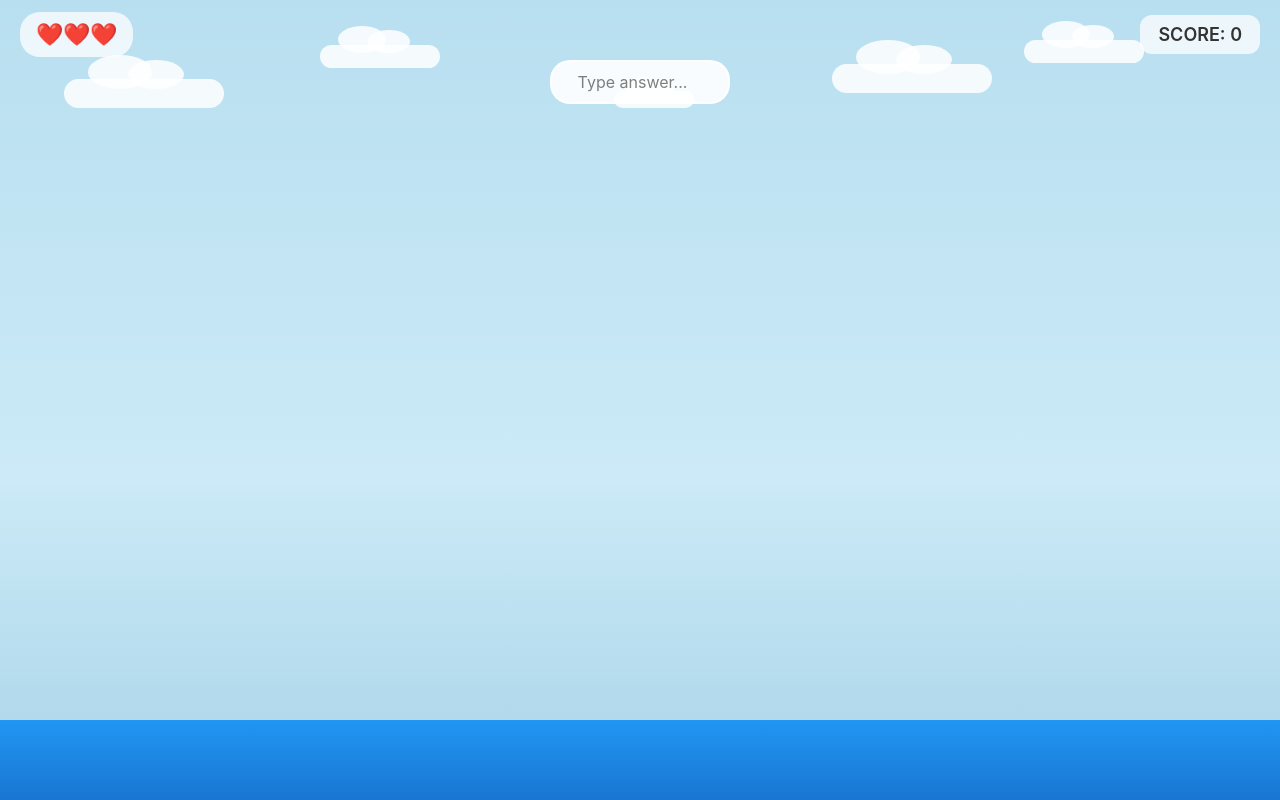
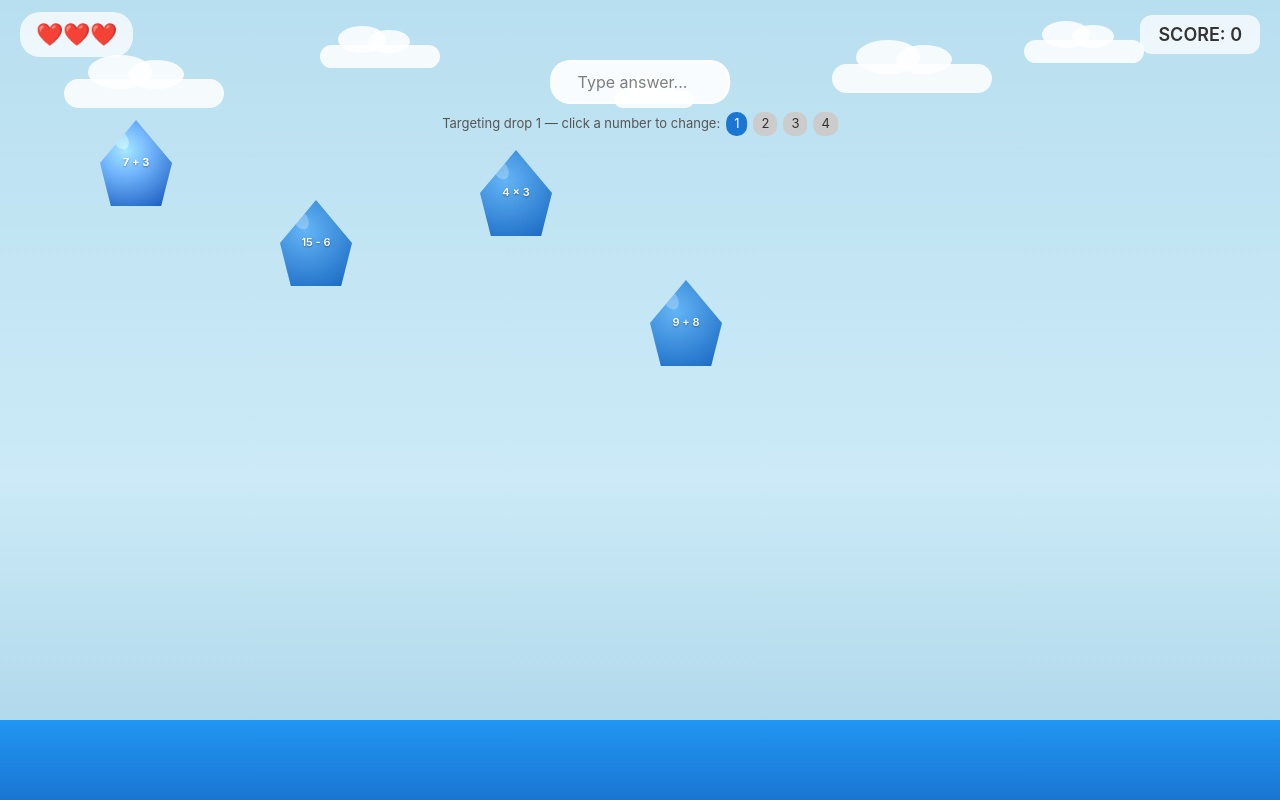
Before and after one commit to AmirulAjijurSheikh/math-rain, a React (Vite) app: page / in a window 1280 px wide. Built offline with nearby package versions, Linux system fonts and the light colour scheme.

Commit message:
Day 4: built raindrop component with math questions

```diff
--- a/src/App.tsx
+++ b/src/App.tsx
@@ -1,6 +1,8 @@
+import { useState } from 'react'
 import Cloud from './components/Cloud'
+import Drop from './components/Drop'
+import type { DropData } from './types'
 
-// Our cloud data - position and size for each cloud
 const CLOUDS = [
   { id: 1, x: 5,  y: 60,  size: 'large'  as const },
   { id: 2, x: 25, y: 30,  size: 'medium' as const },
@@ -9,9 +11,19 @@ const CLOUDS = [
   { id: 5, x: 80, y: 25,  size: 'medium' as const },
 ]
 
+// Sample drops to test our component - not real gameplay yet
+const TEST_DROPS: DropData[] = [
+  { id: 1, x: 100, y: 120, question: '7 + 3',  answer: 10, speed: 1 },
+  { id: 2, x: 280, y: 200, question: '15 - 6', answer: 9,  speed: 1 },
+  { id: 3, x: 480, y: 150, question: '4 × 3',  answer: 12, speed: 1 },
+  { id: 4, x: 650, y: 280, question: '9 + 8',  answer: 17, speed: 1 },
+]
+
 function App() {
+  // targetedId tracks which drop the player is currently answering
+  const [targetedId, setTargetedId] = useState<number>(1)
+
   return (
-    // Game container - full screen sky background
     <div
       style={{
         position: 'relative',
@@ -21,7 +33,6 @@ function App() {
         overflow: 'hidden',
       }}
     >
-
       {/* Clouds */}
       {CLOUDS.map(cloud => (
         <Cloud
@@ -32,7 +43,18 @@ function App() {
         />
       ))}
 
-      {/* Ocean strip at bottom */}
+      {/* Raindrops */}
+      {TEST_DROPS.map(drop => (
+        <Drop
+          key={drop.id}
+          x={drop.x}
+          y={drop.y}
+          question={drop.question}
+          isTargeted={drop.id === targetedId}
+        />
+      ))}
+
+      {/* Ocean */}
       <div
         style={{
           position: 'absolute',
@@ -44,7 +66,7 @@ function App() {
         }}
       />
 
-      {/* HUD - top bar with lives and score */}
+      {/* HUD */}
       <div
         style={{
           position: 'absolute',
@@ -57,7 +79,6 @@ function App() {
           padding: '0 20px',
         }}
       >
-        {/* Lives */}
         <div
           style={{
             background: 'rgba(255,255,255,0.75)',
@@ -71,7 +92,6 @@ function App() {
           ❤️❤️❤️
         </div>
 
-        {/* Score */}
         <div
           style={{
             background: 'rgba(255,255,255,0.75)',
@@ -86,13 +106,17 @@ function App() {
         </div>
       </div>
 
-      {/* Answer input - center of screen */}
+      {/* Answer input */}
       <div
         style={{
           position: 'absolute',
           top: '60px',
           left: '50%',
           transform: 'translateX(-50%)',
+          display: 'flex',
+          flexDirection: 'column',
+          alignItems: 'center',
+          gap: '8px',
         }}
       >
         <input
@@ -109,6 +133,28 @@ function App() {
             width: '180px',
           }}
         />
+
+        {/* Shows which drop is targeted - for testing */}
+        <div style={{ fontSize: '13px', color: '#555' }}>
+          Targeting drop {targetedId} — click a number to change:
+          {TEST_DROPS.map(d => (
+            <button
+              key={d.id}
+              onClick={() => setTargetedId(d.id)}
+              style={{
+                marginLeft: '6px',
+                padding: '2px 8px',
+                borderRadius: '10px',
+                border: 'none',
+                background: d.id === targetedId ? '#1976d2' : '#ccc',
+                color: d.id === targetedId ? '#fff' : '#333',
+                cursor: 'pointer',
+              }}
+            >
+              {d.id}
+            </button>
+          ))}
+        </div>
       </div>
 
     </div>
--- /dev/null
+++ b/src/components/Drop.tsx
@@ -0,0 +1,74 @@
+interface DropProps {
+  x: number           // horizontal position in pixels
+  y: number           // vertical position in pixels
+  question: string    // the math question e.g. "7 + 3"
+  isTargeted: boolean // is this the drop the player is currently answering?
+}
+
+function Drop({ x, y, question, isTargeted }: DropProps) {
+  return (
+    <div
+      style={{
+        position: 'absolute',
+        left: `${x}px`,
+        top: `${y}px`,
+        display: 'flex',
+        flexDirection: 'column',
+        alignItems: 'center',
+        pointerEvents: 'none',
+      }}
+    >
+      {/* Drop shape */}
+      <div
+        style={{
+          width: '72px',
+          height: '86px',
+          background: isTargeted
+            ? 'radial-gradient(circle at 35% 35%, #90caf9, #0d47a1)'
+            : 'radial-gradient(circle at 35% 35%, #64b5f6, #1565c0)',
+          clipPath: 'polygon(50% 0%, 100% 50%, 85% 100%, 15% 100%, 0% 50%)',
+          display: 'flex',
+          alignItems: 'center',
+          justifyContent: 'center',
+          filter: isTargeted ? 'brightness(1.15)' : 'brightness(1)',
+          transition: 'filter 0.2s, background 0.2s',
+        }}
+      >
+        {/* Shine effect */}
+        <div
+          style={{
+            position: 'absolute',
+            top: '10px',
+            left: '14px',
+            width: '14px',
+            height: '20px',
+            borderRadius: '50%',
+            background: 'rgba(255,255,255,0.25)',
+            transform: 'rotate(-30deg)',
+          }}
+        />
+
+        {/* Math question text */}
+        <span
+          style={{
+            color: '#ffffff',
+            fontSize: '11px',
+            fontWeight: '600',
+            textAlign: 'center',
+            lineHeight: '1.2',
+            padding: '0 4px',
+            textShadow: '0 1px 2px rgba(0,0,0,0.4)',
+            position: 'relative',
+            zIndex: 1,
+            pointerEvents: 'none',
+            userSelect: 'none',
+          }}
+        >
+          {question}
+        </span>
+      </div>
+    </div>
+  )
+}
+
+export default Drop
--- /dev/null
+++ b/src/types.ts
@@ -0,0 +1,9 @@
+// This describes what a single raindrop looks like in our game
+export interface DropData {
+  id: number          // unique identifier
+  x: number           // horizontal position
+  y: number           // vertical position
+  question: string    // math question shown on drop
+  answer: number      // correct answer
+  speed: number       // how fast it falls
+}
```
